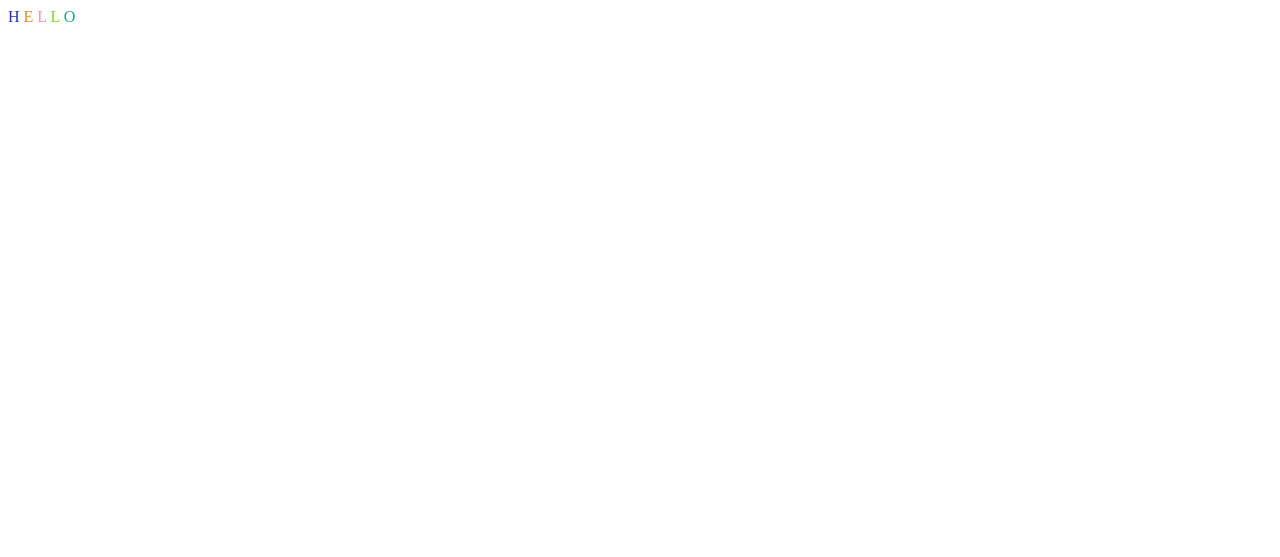
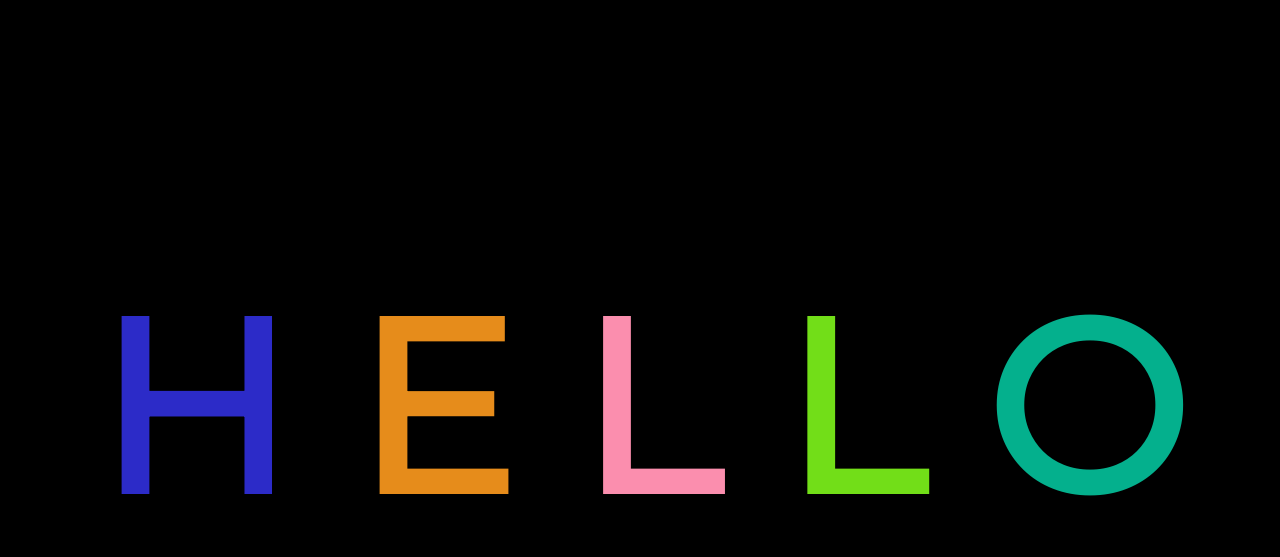
Before and after one commit to kellypauls/TextGitDemo, a plain HTML site: page index.html in a window 1280 px wide. Drawn offline with Linux system fonts and the light colour scheme.

Commit message:
add basic styling

```diff
--- /dev/null
+++ b/app.css
@@ -0,0 +1,16 @@
+body {
+    display: flex;
+    justify-content: center;
+    align-items: center;
+    height: 100vh;
+    background-color: black;
+}
+
+h1 {
+    font-size: 15rem;
+    font-family: Montserrat;
+}
+
+.letter {
+    transform: color 1000ms;
+}
--- a/index.html
+++ b/index.html
@@ -4,15 +4,18 @@
     <meta charset="UTF-8">
     <meta http-equiv="X-UA-Compatible" content="IE=edge">
     <meta name="viewport" content="width=device-width, initial-scale=1.0">
+    <link rel="stylesheet" href="app.css">
+    <link href="https://fonts.googleapis.com/css?family=Montserrat&display=swap" rel="stylesheet">
     <title>Document</title>
 </head>
 <body>
+    <h1>
     <span class="letter">H</span>
     <span class="letter">E</span>
     <span class="letter">L</span>
     <span class="letter">L</span>
     <span class="letter">O</span>
-
+    </h1>
 </body>
 <script src="app.js"></script>
 </html>
```
